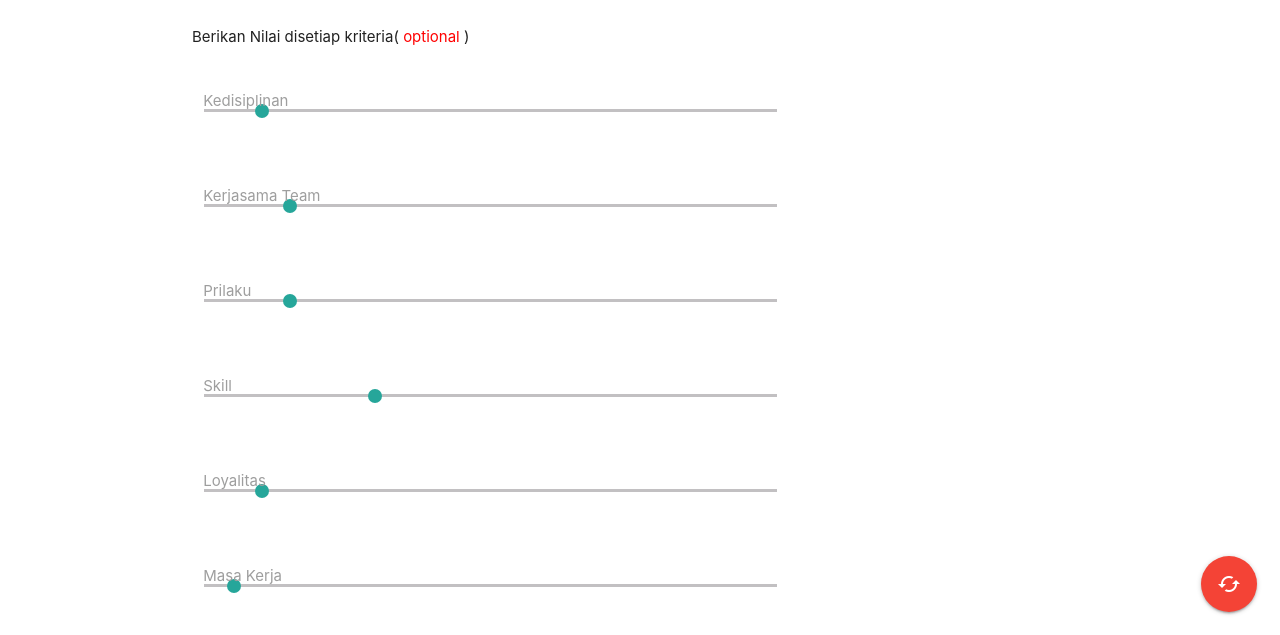
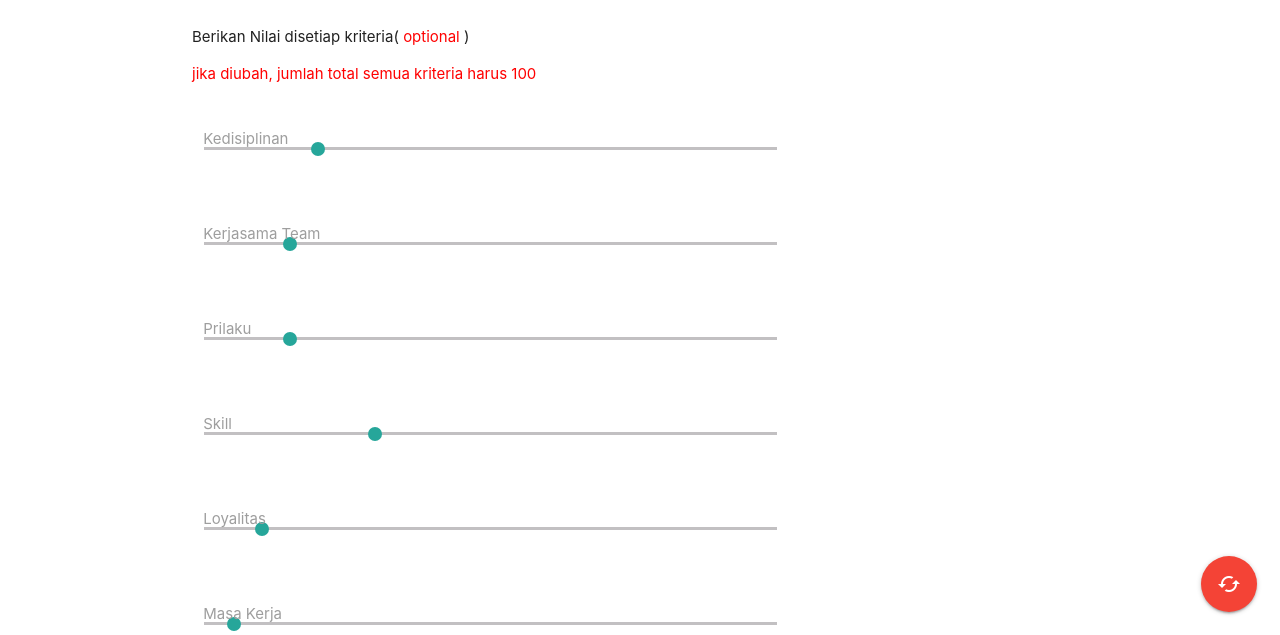
Before and after one commit to putu-eka-mulyana/SPK, a plain HTML site: page index.html in a window 1280 px wide. Both pictures are taken after typing "Sample" into the empty fields and a click on the button "SIMPAN". Shown: the part 165-800 px from the top of the page. Drawn offline with Linux system fonts and the light colour scheme.

Commit message:
update bobot

```diff
--- a/index.html
+++ b/index.html
@@ -37,9 +37,10 @@
                 </div>
                 <div class="row" id="bobot" style="display: none;">
                     <p>Berikan Nilai disetiap kriteria(<span style="color:red;"> optional </span>)</p>
+                    <p style="color:red">jika diubah, jumlah total semua kriteria harus 100 </p>
                     <div class="input-field col s8">
                         <p class="range-field">
-                            <input type="range" id="disiplin" min="1" max="100" value="10" />
+                            <input type="range" id="disiplin" min="1" max="100" value="20" />
                         </p>
                         <label for="icon_prefix2">Kedisiplinan</label>
                     </div>
```
Also changed, not shown: js/main.js (+6 -2 lines).
